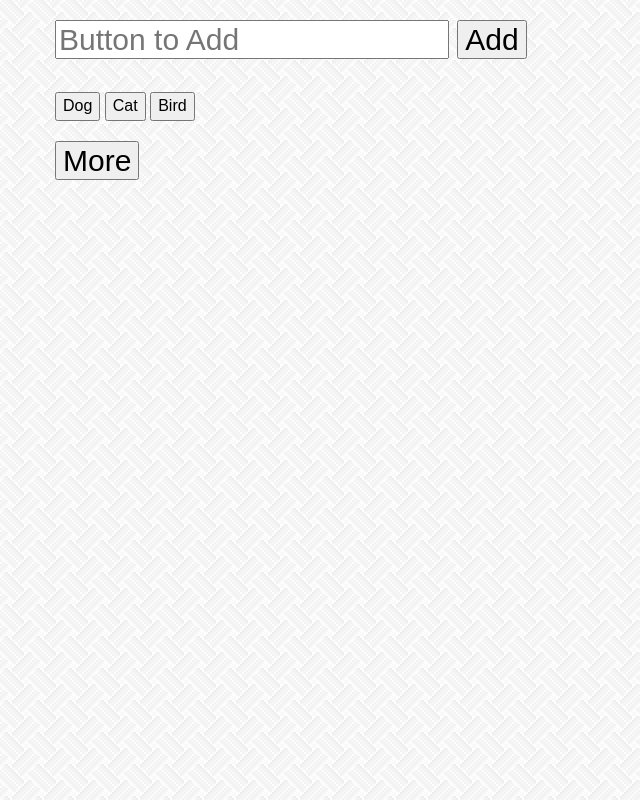
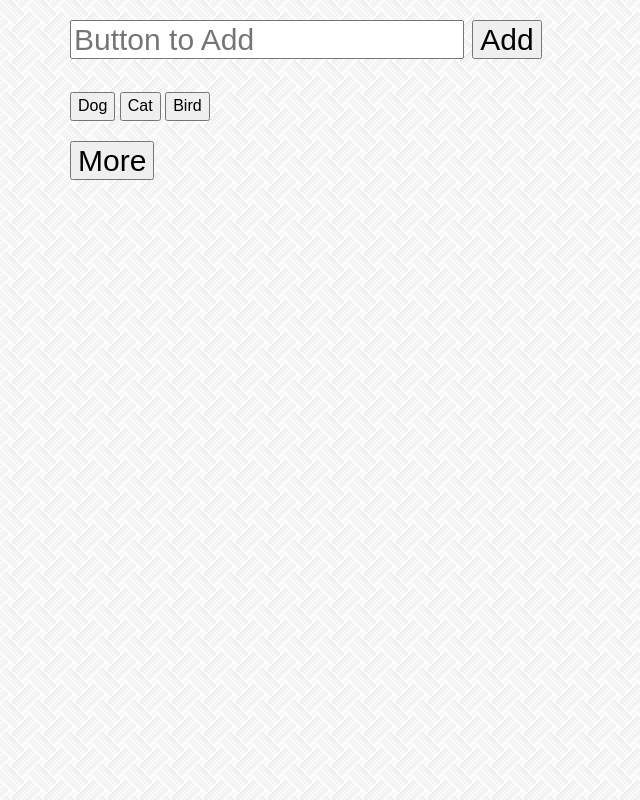
Before and after one commit to bobimel2nd/GiphySearch, a plain HTML site: page index.html in a window 1280 px wide. Shown: the whole page, without its empty margins (0-640 px from the left). Drawn offline with nearby package versions, Linux system fonts and the light colour scheme.

Commit message:
Version 1.0.1

```diff
--- a/index.html
+++ b/index.html
@@ -26,7 +26,7 @@
       border: 1px solid black;
     }
     .smallPic {
-      width: 85%;
+      width: 100%;
     }
     .bolded {
       color: red;
@@ -38,18 +38,26 @@
 <body>
   <div class="container">
     <div class="row">
-      <h2><input type="text" id="giphy" placeholder="Button to Add">
-          <button id="Search">Add</button></h2>
+      <div class="col-xs-12">
+        <h2>
+          <input type="text" id="giphy" placeholder="Button to Add">
+          <button id="Search">Add</button>
+        </h2>
+      </div>
     </div>
     <br>
-    <div class="row" id="giphyButtons">
-      <button class="searches" data-search="dog">Dog</button>
-      <button class="searches" data-search="cat">Cat</button>
-      <button class="searches" data-search="bird">Bird</button>
+    <div class="row">
+      <div id="giphyButtons" class="col-xs-12">
+        <button class="searches" data-search="dog">Dog</button>
+        <button class="searches" data-search="cat">Cat</button>
+        <button class="searches" data-search="bird">Bird</button>
+      </div>
     </div>
     <div class="row">
-      <div>
-        <h2><button id="more">More</button></h2>
+      <div class="col-xs-12">
+        <h2>
+          <button id="more">More</button>
+        </h2>
       </div>
     </div>
     <br>
```
